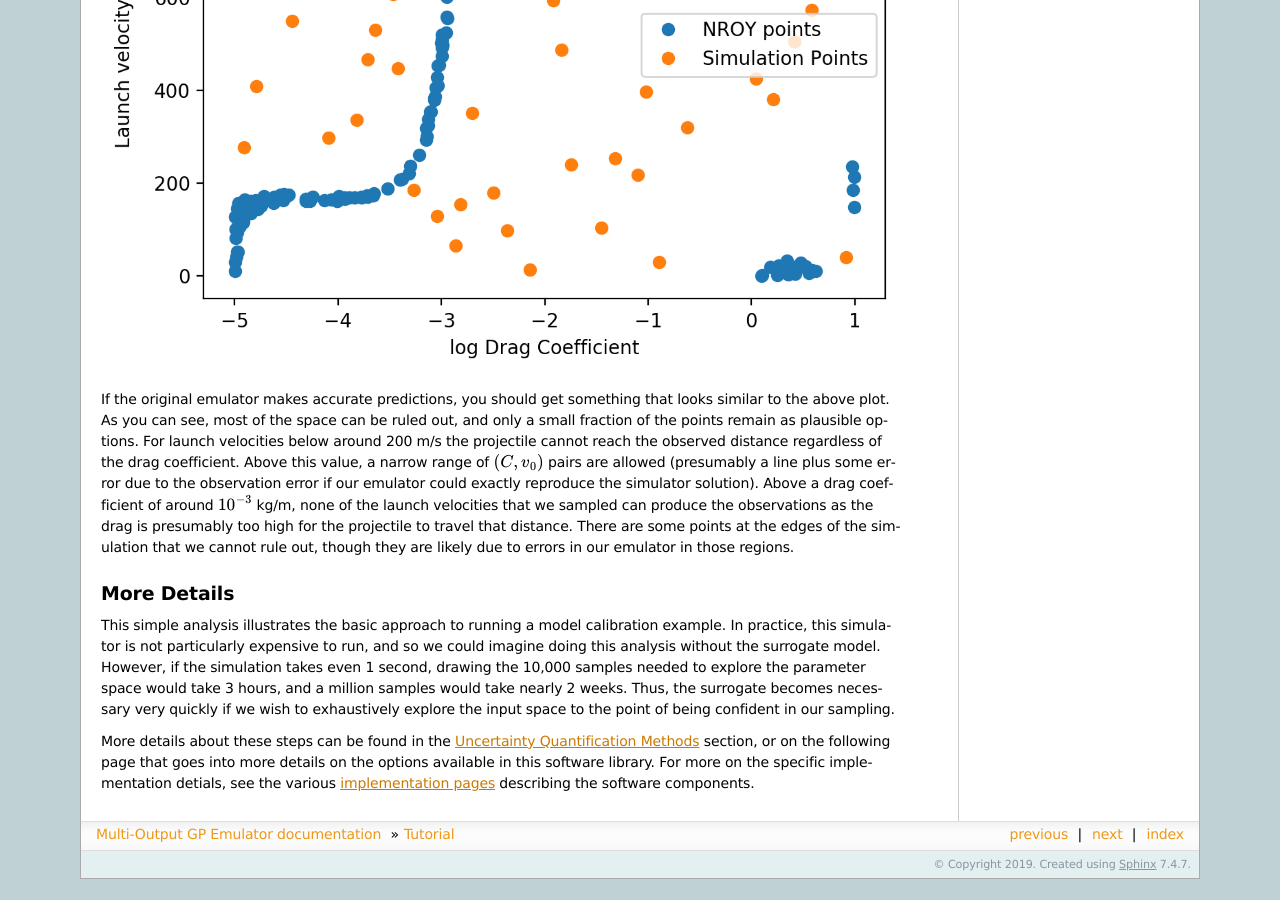
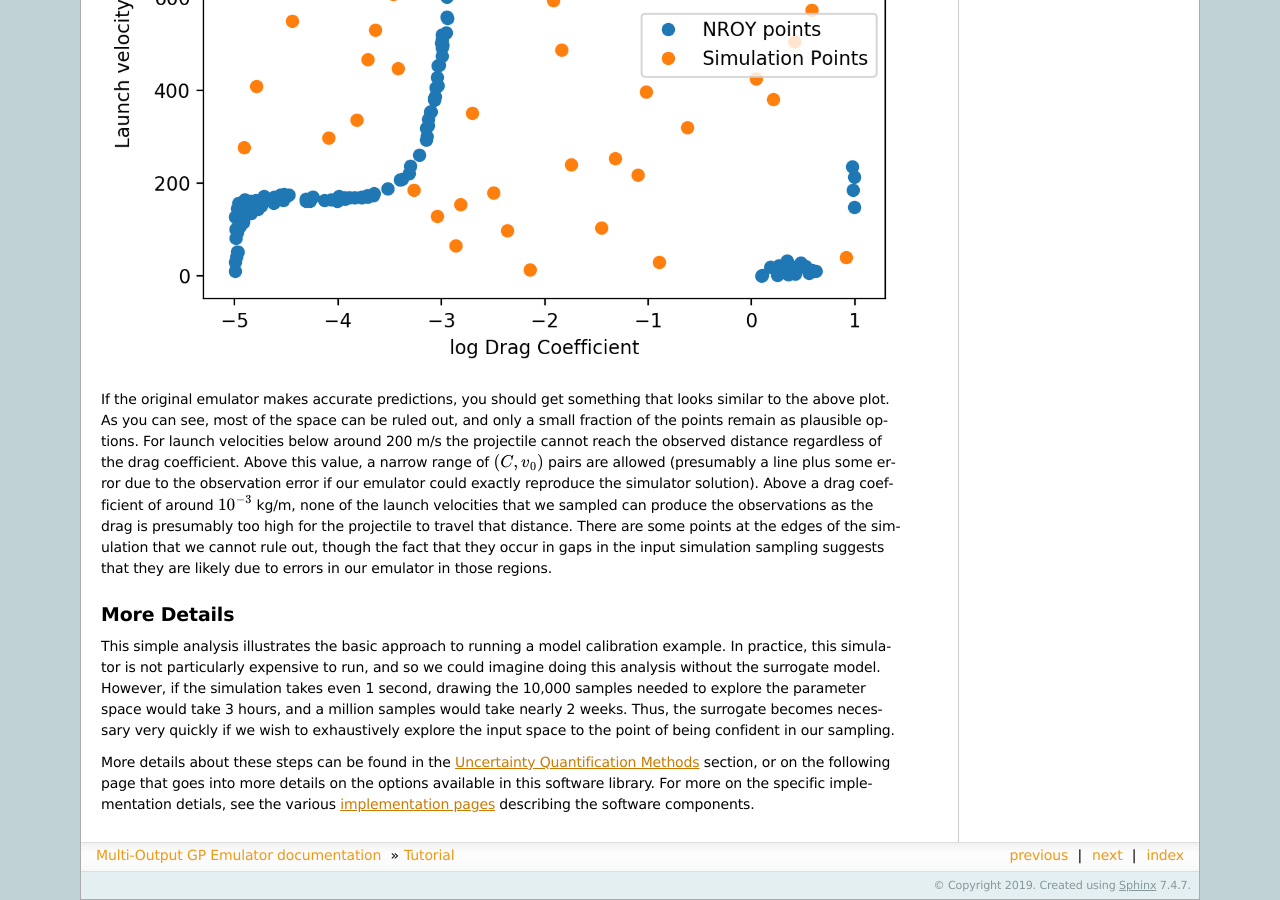
Before and after one commit to alan-turing-institute/mogp-emulator, a Sphinx documentation site: the page built from docs/intro/tutorial.rst, in a window 1280 px wide and 900 px high, scrolled down 4594 px. Built offline with Sphinx 7.4.7, drawn with Linux system fonts in a browser that asks for light colours; the version number could not be read and is left out; before the commit the page ends 5473 px from its top, so only the background shows below that; some of the changed text lies outside the part shown.

Commit message:
fixed a few typos and made a few corrections to tutorial

```diff
--- a/docs/intro/tutorial.rst
+++ b/docs/intro/tutorial.rst
@@ -139,10 +139,10 @@
 First, we print out the correlation lengths estimated for each of the input
 parameters. These determine how far we have to move in that coordinate direction
 to see a significant change in the output. If you run this example, if you get
-a decent fit you should see correlation lengths of :math:`\sim`1.3 and
-:math:`/sim`500 (your values may differ a bit, but note that the fit is not highly
+a decent fit you should see correlation lengths of :math:`\sim 1.3` and
+:math:`\sim 500` (your values may differ a bit, but note that the fit is not highly
 sensitive to these values). The overall variation in the function is captured by
-the variance scale :math:`\sigma`, which should be around :math:`\sim`20,000 for
+the variance scale :math:`\sigma`, which should be around :math:`\sim 20,000` for
 this example.
 
 If your values are very different from these, there is a good chance
@@ -239,7 +239,8 @@
 coefficient of around :math:`10^{-3}` kg/m, none of the launch velocities that we sampled
 can produce the observations as the drag is presumably too high for the projectile to travel
 that distance. There are some points at the edges of the simulation that we cannot rule out, though
-they are likely due to errors in our emulator in those regions.
+the fact that they occur in gaps in the input simulation sampling suggests that they are likely due
+to errors in our emulator in those regions.
 
 More Details
 ------------
```
